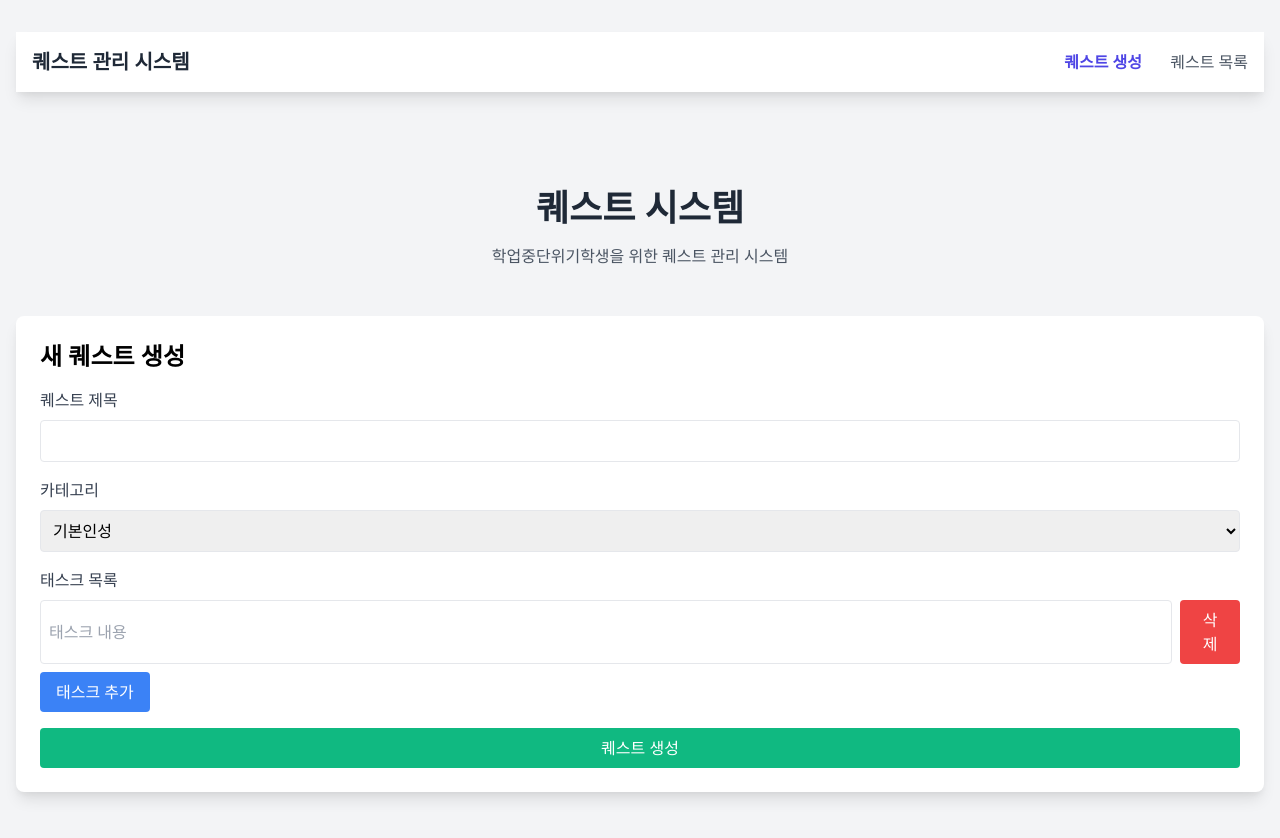
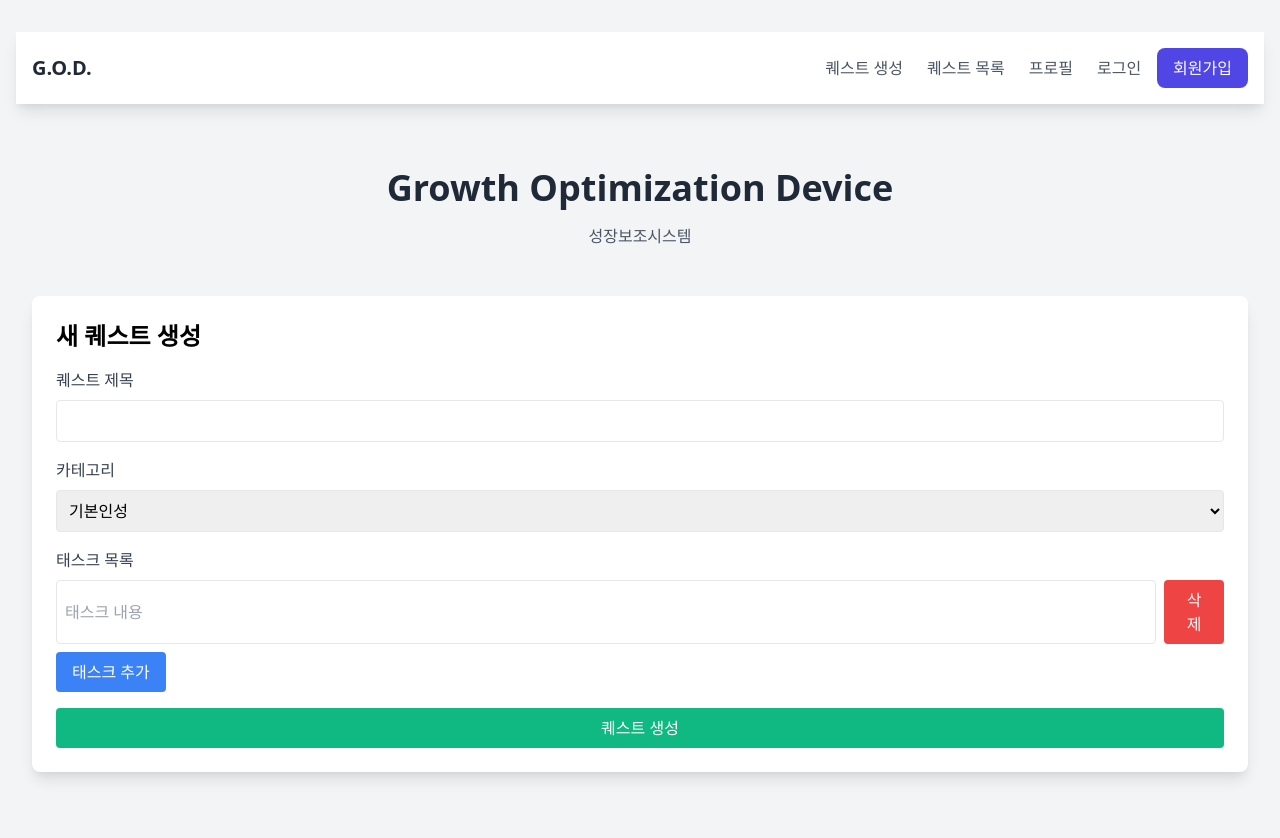
Before and after one commit to SEONGMO-KIM/GOD, a plain HTML site: page index.html in a window 1280 px wide. Drawn offline with nearby package versions, Linux system fonts and the light colour scheme.

Commit message:
update 22

```diff
--- a/index.html
+++ b/index.html
@@ -5,6 +5,7 @@
     <meta name="viewport" content="width=device-width, initial-scale=1.0">
     <title>Quest System</title>
     <link href="https://cdnjs.cloudflare.com/ajax/libs/tailwindcss/2.2.19/tailwind.min.css" rel="stylesheet">
+    <script src="AuthService.js"></script>
     <style>
         .quest-card {
             transition: transform 0.2s ease-in-out;
@@ -34,21 +35,30 @@
         <nav class="bg-white shadow-lg mb-8">
             <div class="container mx-auto px-4">
                 <div class="flex justify-between items-center py-4">
-                    <h1 class="text-xl font-bold text-gray-800">퀘스트 관리 시스템</h1>
-                    <div class="space-x-6">
-                        <a href="index.html" class="nav-link text-gray-600 hover:text-indigo-600 active">퀘스트 생성</a>
+                    <h1 class="text-xl font-bold text-gray-800">G.O.D.</h1>
+                    <div class="flex items-center space-x-6">
+                        <a href="index.html" class="nav-link text-gray-600 hover:text-indigo-600">퀘스트 생성</a>
                         <a href="quest-list.html" class="nav-link text-gray-600 hover:text-indigo-600">퀘스트 목록</a>
+                        <a href="profile.html" class="nav-link text-gray-600 hover:text-indigo-600">프로필</a>
+                        <div id="authButtons" class="flex items-center space-x-4">
+                            <a href="login.html" class="text-gray-600 hover:text-indigo-600">로그인</a>
+                            <a href="register.html" class="bg-indigo-600 text-white px-4 py-2 rounded-lg hover:bg-indigo-700">회원가입</a>
+                        </div>
+                        <div id="userInfo" class="hidden">
+                            <span id="userName" class="text-gray-800 mr-2"></span>
+                            <button onclick="logout()" class="text-red-600 hover:text-red-700">로그아웃</button>
+                        </div>
                     </div>
                 </div>
             </div>
         </nav>
 
-        <div class="container mx-auto px-4 py-8"></div>
+        <div class="container mx-auto px-4 py-8">
 
             <!-- 헤더 섹션 -->
             <header class="text-center mb-12">
-            <h1 class="text-4xl font-bold text-gray-800 mb-4">퀘스트 시스템</h1>
-            <p class="text-gray-600">학업중단위기학생을 위한 퀘스트 관리 시스템</p>
+                <h1 class="text-4xl font-bold text-gray-800 mb-4">Growth Optimization Device</h1>
+                <p class="text-gray-600">성장보조시스템</p>
             </header>
 
             <!-- 퀘스트 생성 폼 -->
@@ -128,6 +138,7 @@
                 </template>
             </div>
         </div>
+    </div>
 
     <script src="QuestSystem.js"></script>
     <script>
@@ -194,5 +205,18 @@ function addQuestCard(questSummary) {
     card.appendChild(deleteButton);
 }
     </script>
+    <script>
+        // 인증 상태 확인
+        if (!window.authService) {
+            window.authService = new AuthService();
+        }
+
+        // 로그인이 필요한 페이지의 경우 아래 코드도 추가
+        if (!authService.getCurrentUser() &&
+            !window.location.pathname.includes('login.html') &&
+            !window.location.pathname.includes('register.html')) {
+            window.location.href = 'login.html';
+        }
+    </script>
 </body>
 </html>
```
Lines whose indentation alone changed are shown as unchanged.
